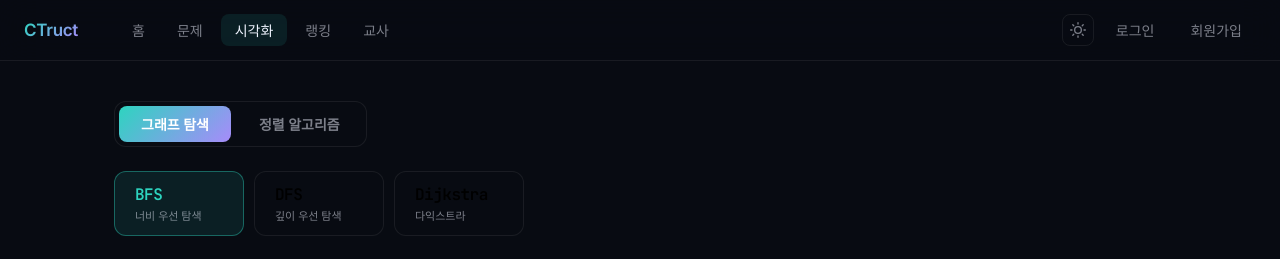
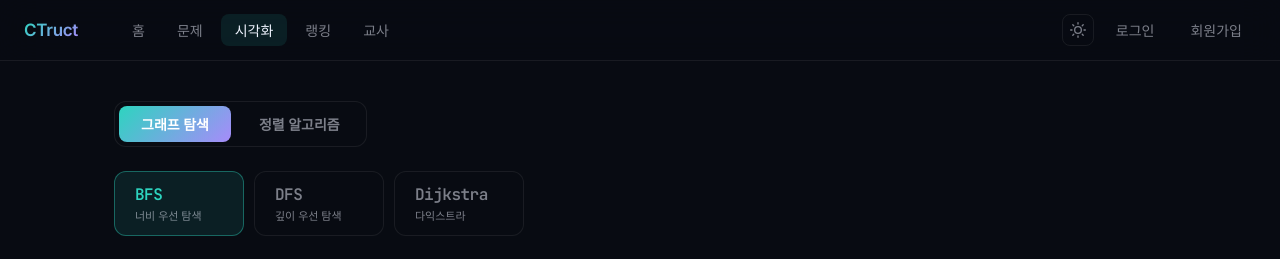
Before and after one commit to kimdy0131ss/ctrainer, a React (Vite) app: page /visualizer in a window 1280 px wide. Shown: the top 259 px of the page. Built offline with nearby package versions, Linux system fonts and the light colour scheme.

Commit message:
algotabs

```diff
--- a/src/pages/Visualizer.module.css
+++ b/src/pages/Visualizer.module.css
@@ -61,6 +61,7 @@
   cursor: pointer;
   transition: all 0.15s;
   min-width: 130px;
+  color: var(--text-secondary);
 }
 
 .algoTab:hover:not(:disabled) {
```
